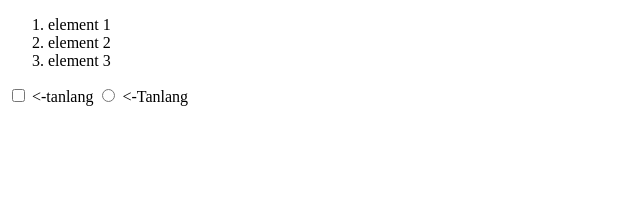
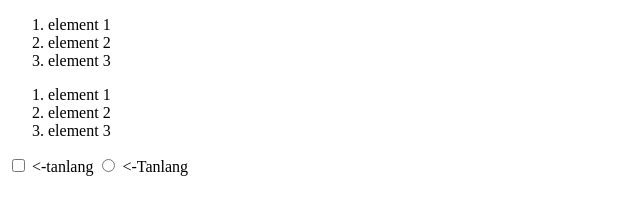
Before and after one commit to Muhammadqodirkomilov/Logo-Figma, a plain HTML site: page index.html in a window 1280 px wide. Shown: the whole page, without its empty margins (0-640 px from the left). Drawn offline with Linux system fonts and the light colour scheme.

Commit message:
new code

```diff
--- a/index.html
+++ b/index.html
@@ -11,6 +11,11 @@
         <li>element 2</li>
         <li>element 3</li>
     </ol>
+    <ol>
+        <li>element 1</li>
+        <li>element 2</li>
+        <li>element 3</li>
+    </ol>
     <input type="checkbox" id="Real madrid" name="Real madrid"> <-tanlang
     <input type="radio" id="Barselona name="Barselona"> <-Tanlang
 </body>
```
